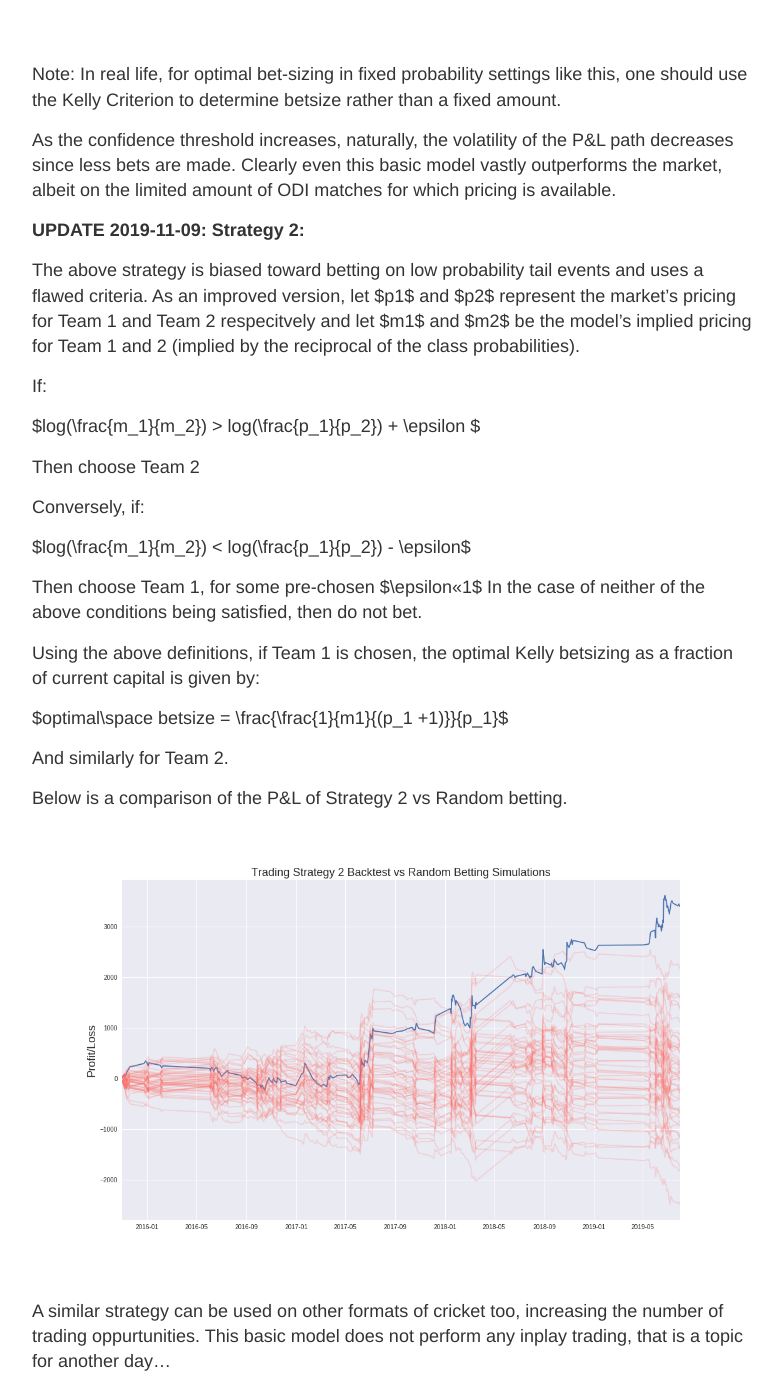
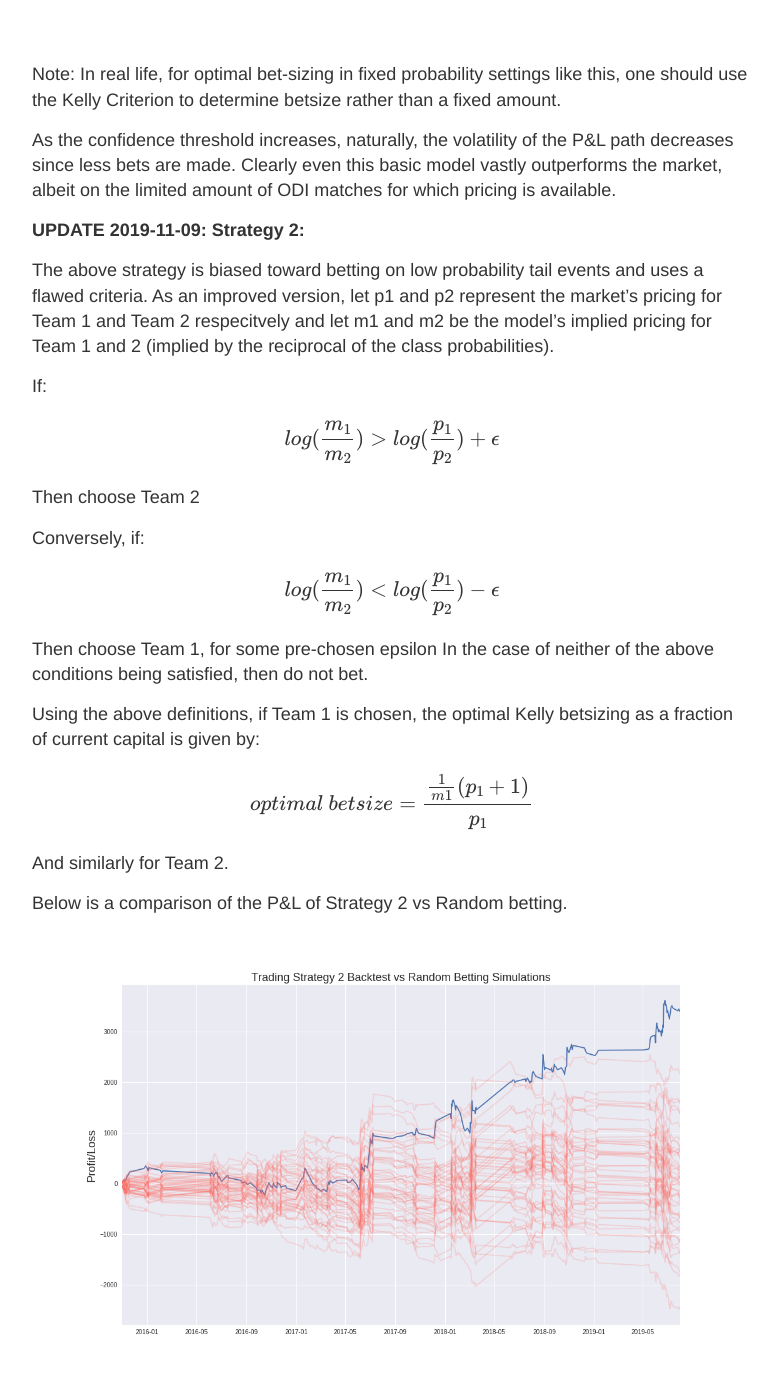
Before and after one commit to varunbalupuri/varunbalupuri.github.io, a Jekyll site: the page built from _posts/2019-10-18-cricketstats.md, in a window 1280 px wide and 1400 px high, scrolled down 6521 px. Shown: the whole window, without its empty margins (248-1030 px from the left). Built offline with Jekyll 4.4.1, drawn with Linux system fonts in a browser that asks for light colours; formulas are drawn with MathJax 3; some of the changed text lies outside the part shown.

Commit message:
format LaTex

```diff
--- a/_posts/2019-10-18-cricketstats.md
+++ b/_posts/2019-10-18-cricketstats.md
@@ -146,23 +150,23 @@ basic model vastly outperforms the market, albeit on the limited amount of ODI m
 
 **UPDATE 2019-11-09: Strategy 2:**
 
-The above strategy is biased toward betting on low probability tail events and uses a flawed criteria. As an improved version, let $p1$ and $p2$ represent the market's pricing for Team 1 and Team 2 respecitvely and let $m1$ and $m2$ be the model's implied pricing for Team 1 and 2 (implied by the reciprocal of the class probabilities).
+The above strategy is biased toward betting on low probability tail events and uses a flawed criteria. As an improved version, let p1 and p2 represent the market's pricing for Team 1 and Team 2 respecitvely and let m1 and m2 be the model's implied pricing for Team 1 and 2 (implied by the reciprocal of the class probabilities).
 
 If:
 
-$log(\frac{m_1}{m_2}) > log(\frac{p_1}{p_2}) + \epsilon $
+$$ log(\frac{m_1}{m_2}) > log(\frac{p_1}{p_2}) + \epsilon $$
 
 Then choose Team 2
 
 Conversely, if:
 
-$log(\frac{m_1}{m_2}) < log(\frac{p_1}{p_2}) - \epsilon$
+$$ log(\frac{m_1}{m_2}) < log(\frac{p_1}{p_2}) - \epsilon $$
 
-Then choose Team 1, for some pre-chosen $\epsilon<<1$ In the case of neither of the above conditions being satisfied, then do not bet.
+Then choose Team 1, for some pre-chosen epsilon In the case of neither of the above conditions being satisfied, then do not bet.
 
 Using the above definitions, if Team 1 is chosen, the optimal Kelly betsizing as a fraction of current capital is given by:
 
-$optimal\space betsize = \frac{\frac{1}{m1}{(p_1 +1)}}{p_1}$
+$$ optimal\space betsize = \frac{\frac{1}{m1}{(p_1 +1)}}{p_1} $$
 
 And similarly for Team 2.
 
```
Also changed, not shown: other parts of _posts/2019-10-18-cricketstats.md (+6 -0 lines).
